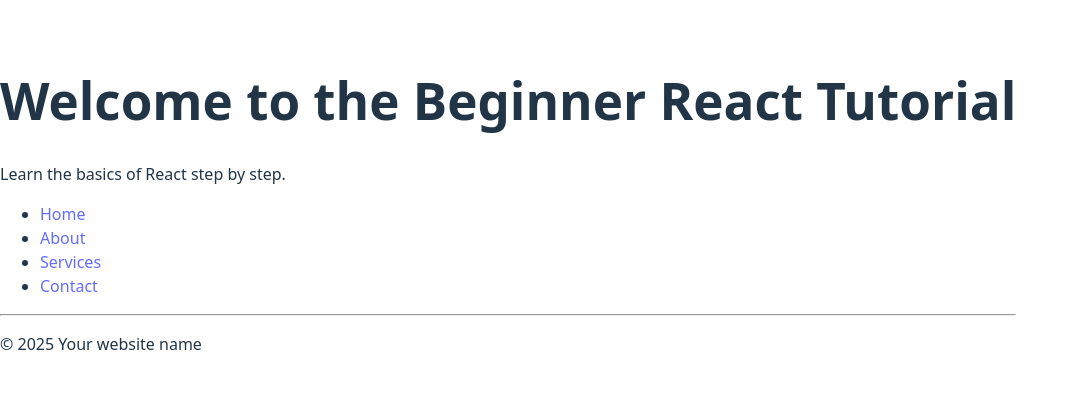
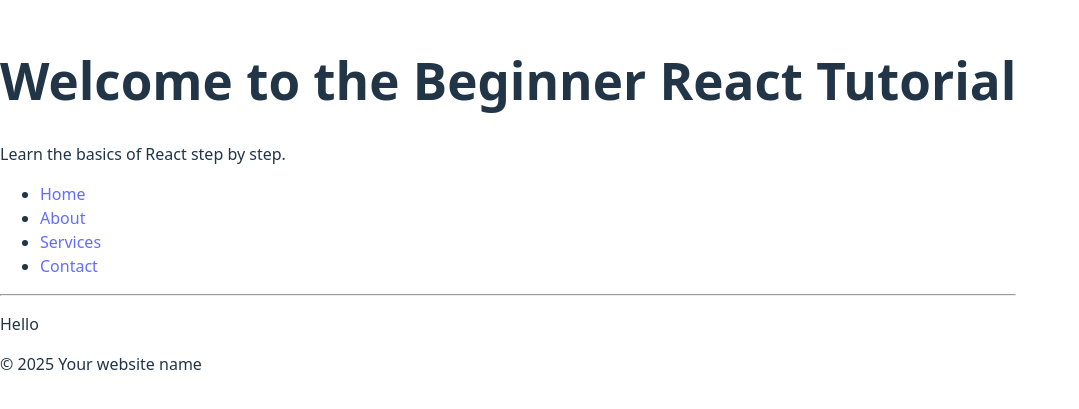
Before and after one commit to Khagarinn/beginner_react, a React (Vite) app in the folder beginner_tutorial/: page / in a window 1280 px wide. Shown: the part 195-604 px from the top of the page, without its empty margins (0-1079 px from the left). Built offline with nearby package versions, Linux system fonts and the light colour scheme.

Commit message:
beginning of card and css

```diff
--- a/beginner_tutorial/src/App.tsx
+++ b/beginner_tutorial/src/App.tsx
@@ -1,5 +1,6 @@
 import Header from "./Header"
 import Footer from "./Footer";
+import Card from "./Card";
 
 function App() {
   // this will serve as the root of the application
@@ -7,6 +8,7 @@ function App() {
   return (
     <>
       <Header />
+      <Card />
       <Footer />
     </>
   );
--- /dev/null
+++ b/beginner_tutorial/src/Card.tsx
@@ -0,0 +1,8 @@
+function Card() {
+
+    return (
+        <p>Hello</p>
+  );
+}
+
+export default Card;
```
Also changed, not shown: beginner_tutorial/src/Food.tsx (added, +14 -0 lines).
